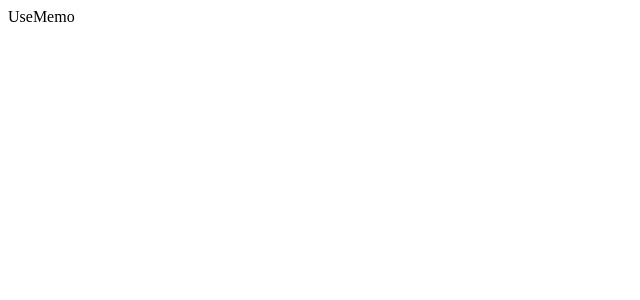
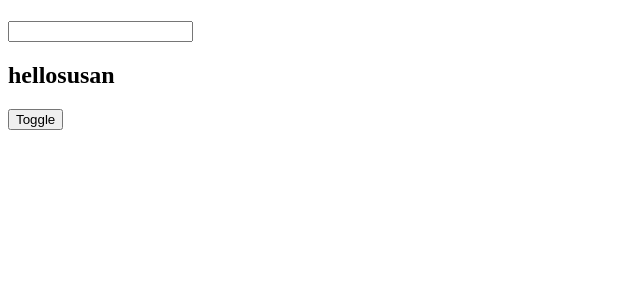
Before and after one commit to Shiho317/react-hooks, a React (Create React App) app: page /usememo in a window 1280 px wide. Shown: the top 300 px of the page, without its empty margins (0-640 px from the left). Built offline with nearby package versions, Linux system fonts and the light colour scheme.

Commit message:
added usememo

```diff
--- a/src/Components/useMemo/UseMemo.js
+++ b/src/Components/useMemo/UseMemo.js
@@ -1,7 +1,28 @@
-import React from 'react'
+import React, {useMemo, useState} from 'react'
 
 export default function UseMemo() {
+  const [ toggle, setToggle ] = useState(false);
+  const [ title, setTitle ] = useState('')
+
+  const onChange = (e) => {
+    setTitle(e.target.value);
+  };
+
+  const memoValue = (name) => {
+    return 'hello' + name;
+  }
+
+  const memo = useMemo(() => memoValue('susan'), []);
+
   return (
-    <div>UseMemo</div>
+    <div>
+      <h1>{title}</h1>
+      <input type='text' onChange={onChange}/>
+      <h2>{memo}</h2>
+      <button onClick={() => {
+        setToggle(!toggle)
+      }}>Toggle</button>
+      {toggle && <h1>toggle</h1>}
+    </div>
   )
 }
```
